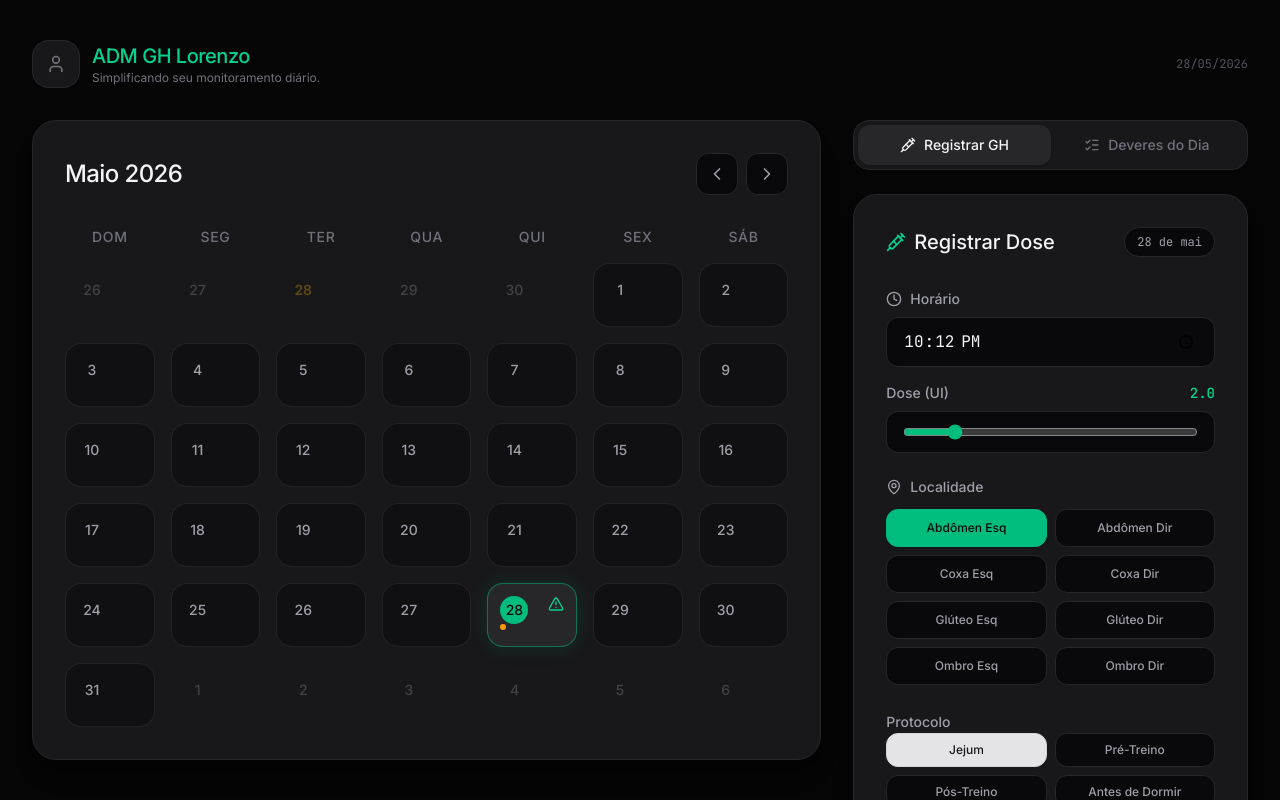
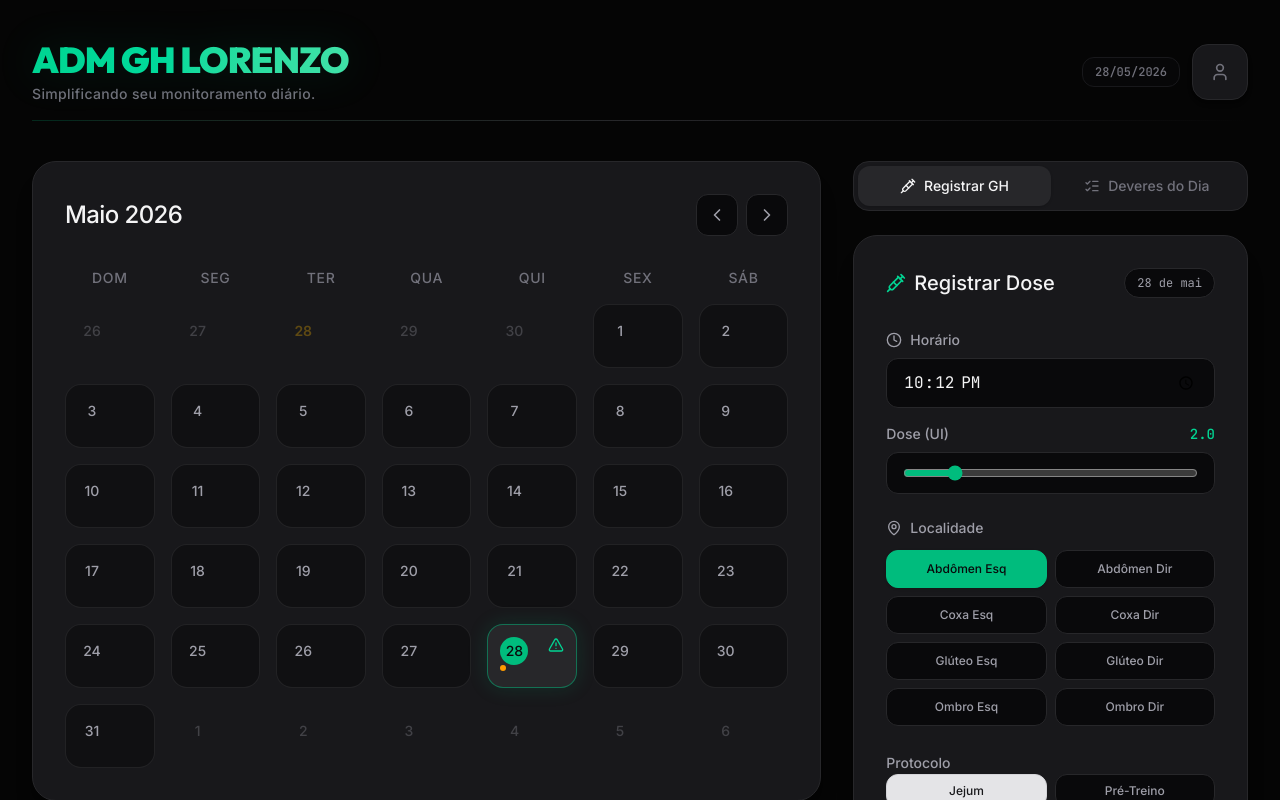
Before and after one commit to lorenzomacedomartinusso-afk/adm-gh-lorendo, a React (Vite) app: page / in a window 1280 px wide. Shown: the top 800 px of the page. Built offline with nearby package versions, Linux system fonts and the light colour scheme.

Commit message:
design: redesign header - Premium Outfit Google Font with high-end bold typography - Glowing text gradient (emerald to teal) with radial drop shadow glow - Full-width layout putting text and subtitle left, and high-tech profile pic container right - Added high-tech gradient separator line

```diff
--- a/src/App.tsx
+++ b/src/App.tsx
@@ -55,15 +55,28 @@ export default function App() {
       <div className="max-w-[1600px] w-full mx-auto px-3 sm:px-6 lg:px-8 py-3 sm:py-10 flex flex-col flex-1 min-h-0 pb-20 lg:pb-10">
 
         {/* Header */}
-        <header className="flex items-center justify-between gap-3 mb-4 sm:mb-8 flex-shrink-0">
-          <div className="flex items-center gap-3">
-            <label className="relative w-10 h-10 sm:w-12 sm:h-12 bg-zinc-900 rounded-2xl flex items-center justify-center border border-zinc-800 hover:border-zinc-700 cursor-pointer overflow-hidden group transition-all flex-shrink-0">
+        <header className="w-full flex flex-col gap-2 sm:gap-3 mb-6 sm:mb-10 flex-shrink-0">
+          <div className="flex items-center justify-between w-full">
+            <div className="flex flex-col gap-0.5 sm:gap-1 flex-1 min-w-0 pr-4">
+              <h1 className="text-2xl sm:text-4xl font-black font-logo tracking-tight uppercase bg-clip-text text-transparent bg-gradient-to-r from-emerald-400 via-emerald-300 to-teal-400 drop-shadow-[0_0_20px_rgba(16,185,129,0.15)] truncate">
+                ADM GH Lorenzo
+              </h1>
+              <p className="text-[11px] sm:text-sm font-medium text-zinc-500 tracking-wide">
+                Simplificando seu monitoramento diário.
+              </p>
+            </div>
+
+            <div className="flex items-center gap-3 flex-shrink-0">
+              <div className="text-xs font-mono font-medium text-zinc-500 bg-zinc-950/60 border border-zinc-900 px-3 py-1.5 rounded-xl hidden sm:block">
+                {format(new Date(), "dd/MM/yyyy")}
+              </div>
+              <label className="relative w-11 h-11 sm:w-14 sm:h-14 bg-zinc-900 rounded-2xl flex items-center justify-center border border-zinc-800 hover:border-zinc-700 shadow-md cursor-pointer overflow-hidden group transition-all">
                 {profilePic ? (
                   <img src={profilePic} alt="Profile" className="w-full h-full object-cover" />
                 ) : (
                   <User className="w-5 h-5 text-zinc-500 group-hover:text-zinc-300 transition-colors" />
                 )}
-              <div className="absolute inset-0 bg-black/50 flex items-center justify-center opacity-0 group-hover:opacity-100 transition-opacity">
+                <div className="absolute inset-0 bg-black/60 flex items-center justify-center opacity-0 group-hover:opacity-100 transition-opacity">
                    <Camera className="w-4 h-4 text-white" />
                 </div>
                 <input
@@ -73,15 +86,9 @@ export default function App() {
                   onChange={handleProfilePicChange}
                 />
               </label>
-            <div>
-              <h1 className="text-lg sm:text-xl font-medium tracking-tight text-emerald-400">ADM GH Lorenzo</h1>
-              <p className="text-xs text-zinc-500 hidden sm:block">Simplificando seu monitoramento diário.</p>
             </div>
           </div>
-
-          <div className="text-xs font-mono text-zinc-600 hidden sm:block">
-            {format(new Date(), "dd/MM/yyyy")}
-          </div>
+          <div className="w-full h-[1px] bg-gradient-to-r from-emerald-500/20 via-zinc-800 to-transparent mt-1" />
         </header>
 
         {/* ========== DESKTOP LAYOUT ========== */}
--- a/src/index.css
+++ b/src/index.css
@@ -1,9 +1,10 @@
-@import url('https://fonts.googleapis.com/css2?family=Inter:wght@400;500;600&family=JetBrains+Mono:wght@400;500&display=swap');
+@import url('https://fonts.googleapis.com/css2?family=Inter:wght@400;500;600&family=JetBrains+Mono:wght@400;500&family=Outfit:wght@500;700;800;900&display=swap');
 @import "tailwindcss";
 
 @theme {
   --font-sans: "Inter", ui-sans-serif, system-ui, sans-serif;
   --font-mono: "JetBrains Mono", ui-monospace, SFMono-Regular, monospace;
+  --font-logo: "Outfit", sans-serif;
 }
 
 @layer utilities {
```
Lines whose indentation alone changed are shown as unchanged.
